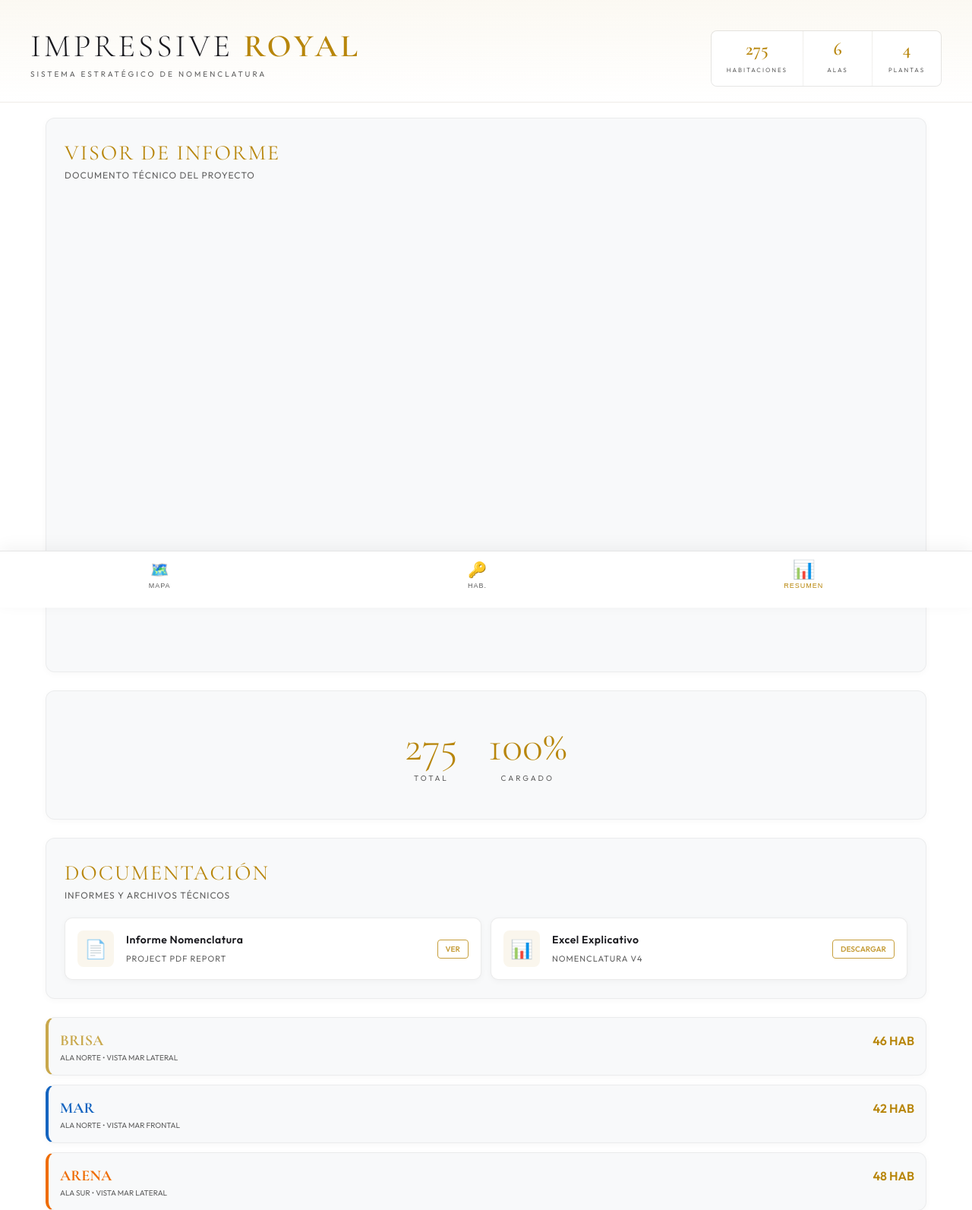
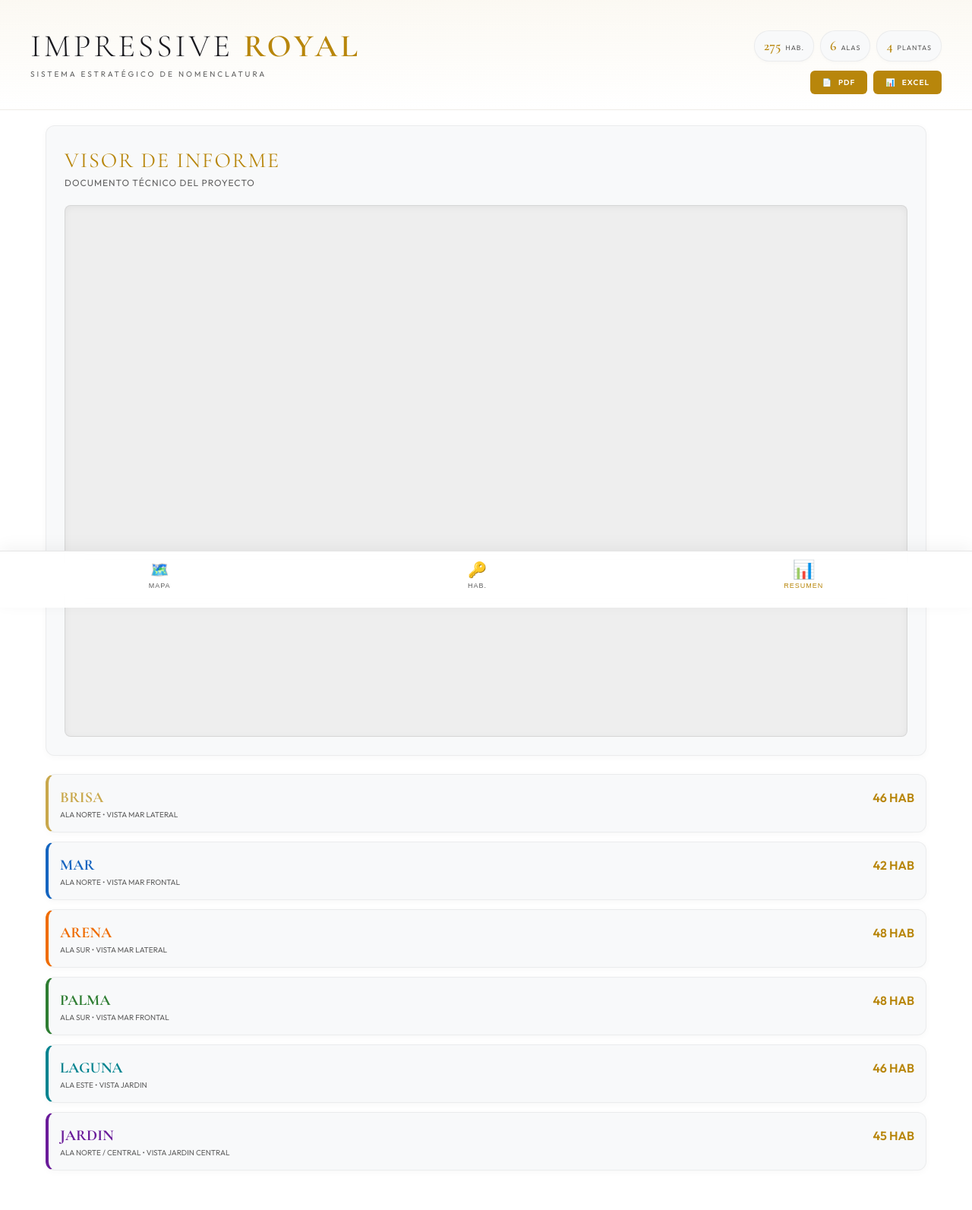
Before and after one commit to scg1004-lab/royal, a website built with Vite: page index.html in a window 1280 px wide. Shown: the top 1593 px of the page at 76% size. Built offline with nearby package versions, Linux system fonts and the light colour scheme; files whose address does not match are found by name.

Commit message:
Add files via upload
fff

```diff
--- a/index.html
+++ b/index.html
@@ -33,18 +33,16 @@
           <h1>IMPRESSIVE <span class="accent">ROYAL</span></h1>
           <p class="subtitle">SISTEMA ESTRATÉGICO DE NOMENCLATURA</p>
         </div>
-        <div class="quick-stats">
-          <div class="stat-item">
-            <span class="stat-value">275</span>
-            <span class="stat-label">HABITACIONES</span>
+
+        <div class="header-actions">
+          <div class="header-stats">
+            <div class="stat-pill"><span class="v">275</span> <span class="l">Hab.</span></div>
+            <div class="stat-pill"><span class="v">6</span> <span class="l">Alas</span></div>
+            <div class="stat-pill"><span class="v">4</span> <span class="l">Plantas</span></div>
           </div>
-          <div class="stat-item">
-            <span class="stat-value">6</span>
-            <span class="stat-label">ALAS</span>
-          </div>
-          <div class="stat-item">
-            <span class="stat-value">4</span>
-            <span class="stat-label">PLANTAS</span>
+          <div class="header-links">
+            <a href="/informe.pdf" target="_blank" class="h-link"><span class="icon">📄</span> PDF</a>
+            <a href="/nomenclatura.xlsx" download class="h-link"><span class="icon">📊</span> EXCEL</a>
           </div>
         </div>
       </div>
@@ -95,45 +93,8 @@
             <h2>VISOR DE INFORME</h2>
             <p>Documento técnico del proyecto</p>
           </div>
-          <div class="pdf-wrapper" style="width: 100%; height: 600px; overflow: hidden; border-radius: 8px;">
-            <iframe src="informe.pdf" width="100%" height="100%" frameborder="0" style="border: none;"></iframe>
-          </div>
-        </section>
-
-        <section class="summary-hero card">
-          <div class="summary-stats-large">
-            <div class="large-stat">
-              <span class="val">275</span>
-              <span class="lab">TOTAL</span>
-            </div>
-            <div class="large-stat">
-              <span class="val">100%</span>
-              <span class="lab">CARGADO</span>
-            </div>
-          </div>
-        </section>
-        <section class="card docs-section">
-          <div class="card-header">
-            <h2>DOCUMENTACIÓN</h2>
-            <p>Informes y archivos técnicos</p>
-          </div>
-          <div class="docs-grid">
-            <a href="informe.pdf" target="_blank" class="doc-link">
-              <span class="doc-icon">📄</span>
-              <div class="doc-info">
-                <span class="doc-title">Informe Nomenclatura</span>
-                <span class="doc-type">Project PDF Report</span>
-              </div>
-              <span class="doc-action">VER</span>
-            </a>
-            <a href="nomenclatura.xlsx" download class="doc-link">
-              <span class="doc-icon">📊</span>
-              <div class="doc-info">
-                <span class="doc-title">Excel Explicativo</span>
-                <span class="doc-type">Nomenclatura v4</span>
-              </div>
-              <span class="doc-action">DESCARGAR</span>
-            </a>
+          <div class="pdf-wrapper" style="width: 100%; height: 700px; overflow: hidden; border-radius: 8px;">
+            <iframe src="/informe.pdf" width="100%" height="100%" frameborder="0" style="border: none;"></iframe>
           </div>
         </section>
 
--- a/style.css
+++ b/style.css
@@ -65,13 +65,86 @@ h1 .accent {
   text-transform: uppercase;
 }
 
-.quick-stats {
+/* Header Actions & Stats */
+.header-actions {
   display: flex;
-  gap: 1px;
-  background: rgba(0, 0, 0, 0.05);
+  flex-direction: column;
+  align-items: flex-end;
+  gap: 12px;
+}
+
+.header-stats {
+  display: flex;
+  gap: 8px;
+}
+
+.stat-pill {
+  background: #F8F9FA;
   border: 1px solid rgba(0, 0, 0, 0.05);
-  border-radius: 8px;
-  overflow: hidden;
+  padding: 6px 12px;
+  border-radius: 20px;
+  display: flex;
+  align-items: baseline;
+  gap: 6px;
+  box-shadow: 0 2px 4px rgba(0, 0, 0, 0.02);
+}
+
+.stat-pill .v {
+  font-family: var(--font-serif);
+  font-size: 18px;
+  font-weight: 600;
+  color: var(--gold);
+}
+
+.stat-pill .l {
+  font-size: 9px;
+  text-transform: uppercase;
+  color: var(--text-dim);
+  letter-spacing: 1px;
+}
+
+.header-links {
+  display: flex;
+  gap: 8px;
+}
+
+.h-link {
+  text-decoration: none;
+  background: var(--gold);
+  color: #FFF;
+  font-size: 10px;
+  font-weight: 600;
+  padding: 8px 16px;
+  border-radius: 6px;
+  display: flex;
+  align-items: center;
+  gap: 8px;
+  transition: all 0.2s;
+  letter-spacing: 1px;
+}
+
+.h-link:hover {
+  background: var(--gold-light);
+  transform: translateY(-2px);
+  box-shadow: 0 4px 10px rgba(184, 134, 11, 0.2);
+}
+
+.pdf-wrapper {
+  background: #EEE;
+  border: 1px solid rgba(0, 0, 0, 0.1);
+  box-shadow: inset 0 2px 10px rgba(0, 0, 0, 0.05);
+}
+
+@media (max-width: 768px) {
+  .header-content {
+    flex-direction: column;
+    align-items: center;
+    text-align: center;
+  }
+
+  .header-actions {
+    align-items: center;
+  }
 }
 
 /* Docs Section */
```
Also changed, not shown: dist/assets/index-DhBhRmtO.css (added), dist/assets/index-l1EryMtL.js (added), dist/index.html.
